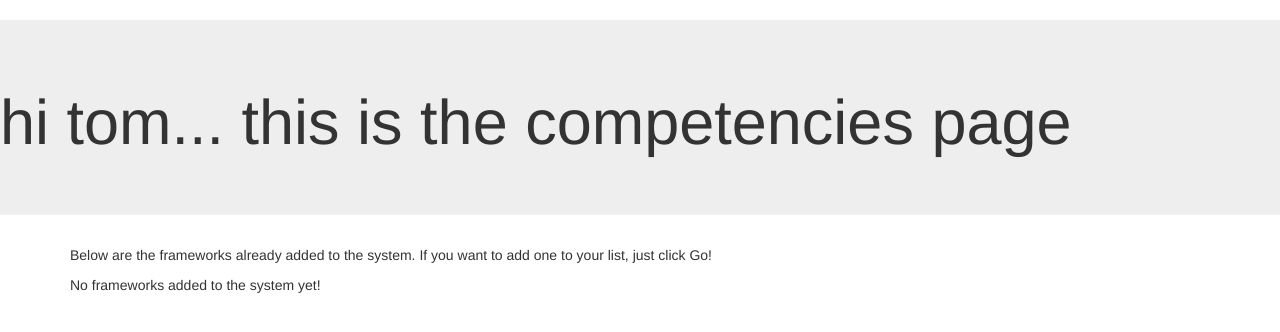
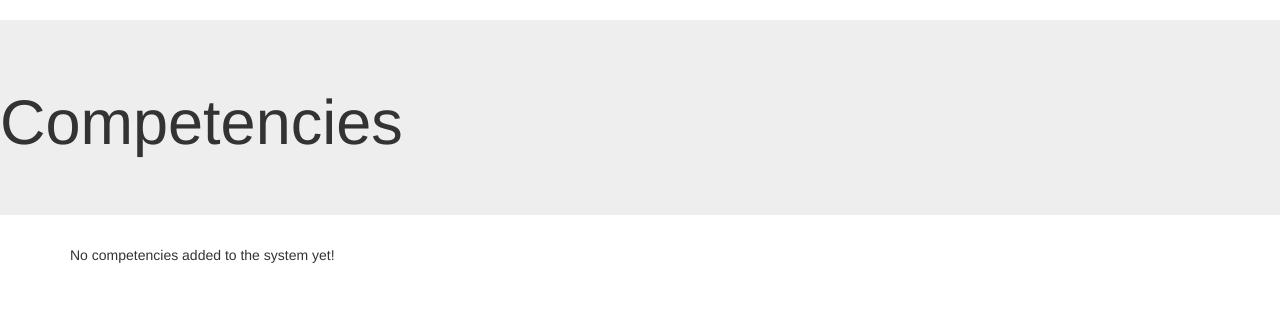
Before and after one commit to adlnet-archive/xci, a Flask app: page /competencies in a window 1280 px wide. Shown: the part 51-383 px from the top of the page. Run offline with Flask 2, Linux system fonts and the light colour scheme; some libraries are stand-ins or nearby versions.

Commit message:
update comp template

```diff
--- a/xci/templates/competencies.html
+++ b/xci/templates/competencies.html
@@ -1,22 +1,21 @@
 {% extends "base.html" %}
 {% block jumbo %}
-<h1> hi tom... this is the competencies page</h1>
+<h1>Competencies</h1>
 {% endblock %}
 {% block content %}
-<p>Below are the frameworks already added to the system. If you want to add one to your list, just click Go!</p>
-{% for cfwk in cfwks %}
+{% for c in comps %}
 <div class="col-xs-12">
 	<div class="panel panel-default">
 		<div class="panel-heading">
-			<h3 class="panel-title">{{ cfwk.title }}</h3>
+			<h3 class="panel-title">{{ c.title }}</h3>
 		</div>
 		<div class="panel-body">
-			<p>{{ cfwk.description }}</p>
-			<p><a href="{{ url_for('me_competency', cfwk_id=cfwk.id) }}" class="btn btn-primary" role="button">Go</a></p>
+			<p>{{ c.description }}</p>
+			<p><a href="{{ url_for('me_competency', comp_id=c.uri) }}" class="btn btn-primary" role="button">Go</a></p>
 		</div>
 	</div>
 </div>
 {% else %}
-<p>No frameworks added to the system yet!</p>
+<p>No competencies added to the system yet!</p>
 {% endfor %}
 {% endblock %}
```
